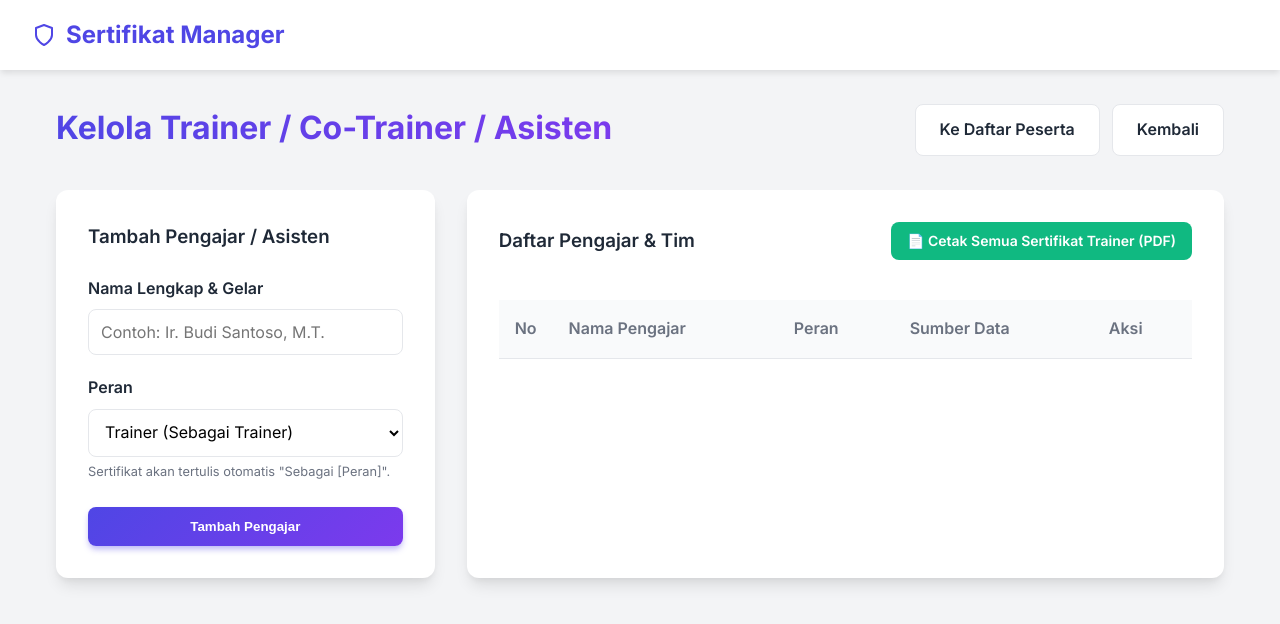
After one commit to fiqryjm/certificate-app, a Flask app: template templates/trainer.html in a window 1280 px wide. The commit adds this page. Shown: the top 624 px of the page. Run offline with Flask 3, Linux system fonts and the light colour scheme; the template is opened without the code that fills it, so the values that code supplies are empty.

Commit message:
Tambah modul sertifikat trainer, co-trainer, dan asisten trainer

```diff
--- a/app.py
+++ b/app.py
@@ -3,8 +3,8 @@ import uuid
 import qrcode
 from datetime import datetime
 from flask import Flask, render_template, request, redirect, url_for, send_file, abort
-from models import db, Pelatihan, Peserta
-from pdf_generator import generate_sertifikat_pdf, generate_sk_direksi_pdf
+from models import db, Pelatihan, Peserta, Trainer
+from pdf_generator import generate_sertifikat_pdf, generate_sk_direksi_pdf, generate_sertifikat_trainer_pdf
 
 app = Flask(__name__)
 app.config['SQLALCHEMY_DATABASE_URI'] = 'sqlite:///cert.db'
@@ -32,6 +32,8 @@ def tambah_pelatihan():
         tanggal_mulai = datetime.strptime(request.form.get('tanggal_mulai'), '%Y-%m-%d').date()
         tanggal_selesai = datetime.strptime(request.form.get('tanggal_selesai'), '%Y-%m-%d').date()
         nama_instruktur = request.form.get('nama_instruktur')
+        nama_co_trainer = request.form.get('nama_co_trainer')
+        nama_asisten_trainer = request.form.get('nama_asisten_trainer')
         no_sertifikat = request.form.get('no_sertifikat')
         no_sk = request.form.get('no_sk')
         tanggal_sk = datetime.strptime(request.form.get('tanggal_sk'), '%Y-%m-%d').date()
@@ -57,6 +59,8 @@ def tambah_pelatihan():
             tanggal_mulai=tanggal_mulai,
             tanggal_selesai=tanggal_selesai,
             nama_instruktur=nama_instruktur,
+            nama_co_trainer=nama_co_trainer,
+            nama_asisten_trainer=nama_asisten_trainer,
             no_sertifikat=no_sertifikat,
             no_sk=no_sk,
             tanggal_sk=tanggal_sk,
@@ -79,6 +83,8 @@ def edit_pelatihan(pelatihan_id):
         pelatihan.tanggal_mulai = datetime.strptime(request.form.get('tanggal_mulai'), '%Y-%m-%d').date()
         pelatihan.tanggal_selesai = datetime.strptime(request.form.get('tanggal_selesai'), '%Y-%m-%d').date()
         pelatihan.nama_instruktur = request.form.get('nama_instruktur')
+        pelatihan.nama_co_trainer = request.form.get('nama_co_trainer')
+        pelatihan.nama_asisten_trainer = request.form.get('nama_asisten_trainer')
         pelatihan.no_sertifikat = request.form.get('no_sertifikat')
         pelatihan.no_sk = request.form.get('no_sk')
         pelatihan.tanggal_sk = datetime.strptime(request.form.get('tanggal_sk'), '%Y-%m-%d').date()
@@ -137,6 +143,102 @@ def hapus_peserta(peserta_id):
     db.session.delete(peserta)
     db.session.commit()
     return redirect(url_for('peserta', pelatihan_id=pelatihan_id))
+
+@app.route('/pelatihan/<int:pelatihan_id>/trainer', methods=['GET', 'POST'])
+def trainer(pelatihan_id):
+    pelatihan = Pelatihan.query.get_or_404(pelatihan_id)
+    if request.method == 'POST':
+        nama = request.form.get('nama')
+        peran = request.form.get('peran')
+
+        trainer_obj = Trainer(pelatihan_id=pelatihan.id, nama=nama, peran=peran)
+        db.session.add(trainer_obj)
+        db.session.commit()
+        return redirect(url_for('trainer', pelatihan_id=pelatihan.id))
+
+    trainer_list = Trainer.query.filter_by(pelatihan_id=pelatihan.id).all()
+    return render_template('trainer.html', pelatihan=pelatihan, trainer_list=trainer_list)
+
+@app.route('/trainer/<int:trainer_id>/edit', methods=['GET', 'POST'])
+def edit_trainer(trainer_id):
+    trainer_obj = Trainer.query.get_or_404(trainer_id)
+    if request.method == 'POST':
+        trainer_obj.nama = request.form.get('nama')
+        trainer_obj.peran = request.form.get('peran')
+
+        db.session.commit()
+        return redirect(url_for('trainer', pelatihan_id=trainer_obj.pelatihan_id))
+
+    return render_template('edit_trainer.html', trainer=trainer_obj)
+
+@app.route('/trainer/<int:trainer_id>/hapus', methods=['POST'])
+def hapus_trainer(trainer_id):
+    trainer_obj = Trainer.query.get_or_404(trainer_id)
+    pelatihan_id = trainer_obj.pelatihan_id
+    db.session.delete(trainer_obj)
+    db.session.commit()
+    return redirect(url_for('trainer', pelatihan_id=pelatihan_id))
+
+@app.route('/pelatihan/<int:pelatihan_id>/cetak_sertifikat_trainer')
+def cetak_sertifikat_trainer(pelatihan_id):
+    pelatihan = Pelatihan.query.get_or_404(pelatihan_id)
+    template_path = 'static/templates/sertifikat_trainer.jpg'
+    if not os.path.exists(template_path):
+        template_path = 'static/templates/sertifikat_trainers.jpg'
+    if not os.path.exists(template_path):
+        template_path = 'static/templates/sertifikat_template.jpg'
+    if not os.path.exists(template_path):
+        template_path = None
+
+    pdf_buffer = generate_sertifikat_trainer_pdf(pelatihan, template_path)
+    return send_file(
+        pdf_buffer,
+        as_attachment=True,
+        download_name=f"Sertifikat_Trainer_{pelatihan.judul_pelatihan.replace(' ', '_')}.pdf",
+        mimetype='application/pdf'
+    )
+
+@app.route('/trainer/<trainer_id>/cetak_sertifikat')
+def cetak_sertifikat_trainer_single(trainer_id):
+    template_path = 'static/templates/sertifikat_trainer.jpg'
+    if not os.path.exists(template_path):
+        template_path = 'static/templates/sertifikat_trainers.jpg'
+    if not os.path.exists(template_path):
+        template_path = 'static/templates/sertifikat_template.jpg'
+    if not os.path.exists(template_path):
+        template_path = None
+
+    if str(trainer_id).startswith('main_'):
+        p_id = int(str(trainer_id).replace('main_', ''))
+        pelatihan = Pelatihan.query.get_or_404(p_id)
+        pdf_buffer = generate_sertifikat_trainer_pdf(pelatihan, template_path, trainer_id='main')
+        safe_name = pelatihan.nama_instruktur.replace(' ', '_').replace('.', '')
+        peran_name = 'Trainer'
+    elif str(trainer_id).startswith('co_'):
+        p_id = int(str(trainer_id).replace('co_', ''))
+        pelatihan = Pelatihan.query.get_or_404(p_id)
+        pdf_buffer = generate_sertifikat_trainer_pdf(pelatihan, template_path, trainer_id='co')
+        safe_name = (pelatihan.nama_co_trainer or 'co_trainer').replace(' ', '_').replace('.', '')
+        peran_name = 'Co-Trainer'
+    elif str(trainer_id).startswith('asst_'):
+        p_id = int(str(trainer_id).replace('asst_', ''))
+        pelatihan = Pelatihan.query.get_or_404(p_id)
+        pdf_buffer = generate_sertifikat_trainer_pdf(pelatihan, template_path, trainer_id='asst')
+        safe_name = (pelatihan.nama_asisten_trainer or 'asisten').replace(' ', '_').replace('.', '')
+        peran_name = 'Asisten_Trainer'
+    else:
+        trainer_obj = Trainer.query.get_or_404(int(trainer_id))
+        pelatihan = Pelatihan.query.get(trainer_obj.pelatihan_id)
+        pdf_buffer = generate_sertifikat_trainer_pdf(pelatihan, template_path, trainer_id=trainer_obj.id)
+        safe_name = trainer_obj.nama.replace(' ', '_').replace('.', '')
+        peran_name = trainer_obj.peran.replace(' ', '_')
+
+    return send_file(
+        pdf_buffer,
+        as_attachment=True,
+        download_name=f"Sertifikat_{peran_name}_{safe_name}.pdf",
+        mimetype='application/pdf'
+    )
 
 @app.route('/pelatihan/<int:pelatihan_id>/cetak_sertifikat')
 def cetak_sertifikat(pelatihan_id):
--- /dev/null
+++ b/templates/trainer.html
@@ -0,0 +1,150 @@
+{% extends 'base.html' %}
+{% block title %}Kelola Trainer / Asisten - {{ pelatihan.judul_pelatihan }}{% endblock %}
+
+{% block content %}
+<div class="page-header" style="display: flex; justify-content: space-between; align-items: center; margin-bottom: 2rem;">
+    <div>
+        <h1 class="page-title" style="margin-bottom: 0.25rem;">Kelola Trainer / Co-Trainer / Asisten</h1>
+        <p style="color: var(--text-muted); margin-top: 0.25rem;">{{ pelatihan.judul_pelatihan }}</p>
+    </div>
+    <div style="display: flex; gap: 0.75rem;">
+        <a href="{{ url_for('peserta', pelatihan_id=pelatihan.id) }}" class="btn btn-secondary" style="border: 1px solid var(--border);">Ke Daftar Peserta</a>
+        <a href="{{ url_for('index') }}" class="btn btn-secondary">Kembali</a>
+    </div>
+</div>
+
+<div style="display: grid; grid-template-columns: 1fr 2fr; gap: 2rem;">
+    <!-- Form Tambah Trainer -->
+    <div class="card">
+        <h3 style="margin-bottom: 1.5rem; font-weight: 600;">Tambah Pengajar / Asisten</h3>
+        <form method="POST">
+            <div class="form-group" style="margin-bottom: 1.25rem;">
+                <label class="form-label" for="nama" style="display: block; font-weight: 600; margin-bottom: 0.5rem;">Nama Lengkap & Gelar</label>
+                <input type="text" class="form-control" id="nama" name="nama" required placeholder="Contoh: Ir. Budi Santoso, M.T." style="width: 100%; padding: 0.75rem; border: 1px solid var(--border); border-radius: 8px;">
+            </div>
+            <div class="form-group" style="margin-bottom: 1.5rem;">
+                <label class="form-label" for="peran" style="display: block; font-weight: 600; margin-bottom: 0.5rem;">Peran</label>
+                <select class="form-control" id="peran" name="peran" required style="width: 100%; padding: 0.75rem; border: 1px solid var(--border); border-radius: 8px; background: white;">
+                    <option value="Trainer">Trainer (Sebagai Trainer)</option>
+                    <option value="Co-Trainer">Co-Trainer (Sebagai Co-Trainer)</option>
+                    <option value="Asisten Trainer">Asisten Trainer (Sebagai Asisten Trainer)</option>
+                </select>
+                <small style="color: var(--text-muted); font-size: 0.8rem; display: block; margin-top: 0.35rem;">
+                    Sertifikat akan tertulis otomatis "Sebagai [Peran]".
+                </small>
+            </div>
+            <button type="submit" class="btn btn-primary" style="width: 100%;">Tambah Pengajar</button>
+        </form>
+    </div>
+
+    <!-- Tabel Daftar Trainer -->
+    <div class="card">
+        <div style="display: flex; justify-content: space-between; align-items: center; margin-bottom: 1.5rem; flex-wrap: wrap; gap: 0.5rem;">
+            <h3 style="font-weight: 600; margin: 0;">Daftar Pengajar & Tim</h3>
+            <a href="{{ url_for('cetak_sertifikat_trainer', pelatihan_id=pelatihan.id) }}" class="btn btn-primary btn-sm" style="background: #10B981; box-shadow: none;">
+                📄 Cetak Semua Sertifikat Trainer (PDF)
+            </a>
+        </div>
+        <div class="table-responsive">
+            <table>
+                <thead>
+                    <tr>
+                        <th style="width: 50px;">No</th>
+                        <th>Nama Pengajar</th>
+                        <th>Peran</th>
+                        <th>Sumber Data</th>
+                        <th>Aksi</th>
+                    </tr>
+                </thead>
+                <tbody>
+                    {# 1. Trainer Utama dari Pelatihan #}
+                    {% set ns = namespace(count=1) %}
+                    {% if pelatihan.nama_instruktur %}
+                    <tr>
+                        <td style="width: 50px;">{{ ns.count }}</td>
+                        <td><strong>{{ pelatihan.nama_instruktur }}</strong></td>
+                        <td>
+                            <span class="badge" style="background: #D1FAE5; color: #065F46; padding: 0.25rem 0.6rem; border-radius: 9999px; font-weight: 600; font-size: 0.8rem;">Trainer</span>
+                        </td>
+                        <td><small style="color: var(--text-muted);">Form Pelatihan (Utama)</small></td>
+                        <td>
+                            <div style="display: flex; gap: 0.35rem; align-items: center;">
+                                <a href="{{ url_for('edit_pelatihan', pelatihan_id=pelatihan.id) }}" class="btn btn-secondary btn-sm" style="background: #6B7280; color: white; border: none; padding: 0.2rem 0.5rem; font-size: 0.8rem;">Edit</a>
+                                <a href="{{ url_for('cetak_sertifikat_trainer_single', trainer_id='main_' ~ pelatihan.id) }}" class="btn btn-primary btn-sm" style="background: #10B981; color: white; border: none; padding: 0.2rem 0.5rem; font-size: 0.8rem;">Cetak PDF</a>
+                            </div>
+                        </td>
+                    </tr>
+                    {% set ns.count = ns.count + 1 %}
+                    {% endif %}
+
+                    {# 2. Co-Trainer dari Pelatihan #}
+                    {% if pelatihan.nama_co_trainer %}
+                    <tr>
+                        <td style="width: 50px;">{{ ns.count }}</td>
+                        <td><strong>{{ pelatihan.nama_co_trainer }}</strong></td>
+                        <td>
+                            <span class="badge" style="background: #E0E7FF; color: #4338CA; padding: 0.25rem 0.6rem; border-radius: 9999px; font-weight: 600; font-size: 0.8rem;">Co-Trainer</span>
+                        </td>
+                        <td><small style="color: var(--text-muted);">Form Pelatihan</small></td>
+                        <td>
+                            <div style="display: flex; gap: 0.35rem; align-items: center;">
+                                <a href="{{ url_for('edit_pelatihan', pelatihan_id=pelatihan.id) }}" class="btn btn-secondary btn-sm" style="background: #6B7280; color: white; border: none; padding: 0.2rem 0.5rem; font-size: 0.8rem;">Edit</a>
+                                <a href="{{ url_for('cetak_sertifikat_trainer_single', trainer_id='co_' ~ pelatihan.id) }}" class="btn btn-primary btn-sm" style="background: #10B981; color: white; border: none; padding: 0.2rem 0.5rem; font-size: 0.8rem;">Cetak PDF</a>
+                            </div>
+                        </td>
+                    </tr>
+                    {% set ns.count = ns.count + 1 %}
+                    {% endif %}
+
+                    {# 3. Asisten Trainer dari Pelatihan #}
+                    {% if pelatihan.nama_asisten_trainer %}
+                    <tr>
+                        <td style="width: 50px;">{{ ns.count }}</td>
+                        <td><strong>{{ pelatihan.nama_asisten_trainer }}</strong></td>
+                        <td>
+                            <span class="badge" style="background: #FEF3C7; color: #92400E; padding: 0.25rem 0.6rem; border-radius: 9999px; font-weight: 600; font-size: 0.8rem;">Asisten Trainer</span>
+                        </td>
+                        <td><small style="color: var(--text-muted);">Form Pelatihan</small></td>
+                        <td>
+                            <div style="display: flex; gap: 0.35rem; align-items: center;">
+                                <a href="{{ url_for('edit_pelatihan', pelatihan_id=pelatihan.id) }}" class="btn btn-secondary btn-sm" style="background: #6B7280; color: white; border: none; padding: 0.2rem 0.5rem; font-size: 0.8rem;">Edit</a>
+                                <a href="{{ url_for('cetak_sertifikat_trainer_single', trainer_id='asst_' ~ pelatihan.id) }}" class="btn btn-primary btn-sm" style="background: #10B981; color: white; border: none; padding: 0.2rem 0.5rem; font-size: 0.8rem;">Cetak PDF</a>
+                            </div>
+                        </td>
+                    </tr>
+                    {% set ns.count = ns.count + 1 %}
+                    {% endif %}
+
+                    {# 4. Trainer Tambahan dari Database #}
+                    {% for t in trainer_list %}
+                    <tr>
+                        <td style="width: 50px;">{{ ns.count }}</td>
+                        <td><strong>{{ t.nama }}</strong></td>
+                        <td>
+                            {% if 'Co-' in t.peran %}
+                                <span class="badge" style="background: #E0E7FF; color: #4338CA; padding: 0.25rem 0.6rem; border-radius: 9999px; font-weight: 600; font-size: 0.8rem;">Co-Trainer</span>
+                            {% elif 'Asisten' in t.peran %}
+                                <span class="badge" style="background: #FEF3C7; color: #92400E; padding: 0.25rem 0.6rem; border-radius: 9999px; font-weight: 600; font-size: 0.8rem;">Asisten Trainer</span>
+                            {% else %}
+                                <span class="badge" style="background: #D1FAE5; color: #065F46; padding: 0.25rem 0.6rem; border-radius: 9999px; font-weight: 600; font-size: 0.8rem;">Trainer</span>
+                            {% endif %}
+                        </td>
+                        <td><small style="color: var(--text-muted);">Tambahan</small></td>
+                        <td>
+                            <div style="display: flex; gap: 0.35rem; align-items: center;">
+                                <a href="{{ url_for('edit_trainer', trainer_id=t.id) }}" class="btn btn-secondary btn-sm" style="background: #F59E0B; color: white; border: none; padding: 0.2rem 0.5rem; font-size: 0.8rem;">Edit</a>
+                                <form method="POST" action="{{ url_for('hapus_trainer', trainer_id=t.id) }}" style="display: inline; margin: 0;" onsubmit="return confirm('Hapus data pengajar ini?');">
+                                    <button type="submit" class="btn btn-secondary btn-sm" style="background: #EF4444; color: white; border: none; padding: 0.2rem 0.5rem; font-size: 0.8rem; cursor: pointer;">Hapus</button>
+                                </form>
+                                <a href="{{ url_for('cetak_sertifikat_trainer_single', trainer_id=t.id) }}" class="btn btn-primary btn-sm" style="background: #10B981; color: white; border: none; padding: 0.2rem 0.5rem; font-size: 0.8rem;">Cetak PDF</a>
+                            </div>
+                        </td>
+                    </tr>
+                    {% set ns.count = ns.count + 1 %}
+                    {% endfor %}
+                </tbody>
+            </table>
+        </div>
+    </div>
+</div>
+{% endblock %}
```
Also changed, not shown: models.py (+12 -0 lines), pdf_generator.py (+210 -0 lines), templates/edit_trainer.html (added, +29 -0 lines), templates/form_pelatihan.html (+13 -2 lines), templates/index.html (+9 -3 lines), templates/peserta.html (+7 -4 lines), templates/validasi.html (+51 -0 lines), static/templates/sertifikat_template.jpg, static/templates/sertifikat_trainer.jpg (added), static/templates/sertifikat_trainers.jpg (added).
